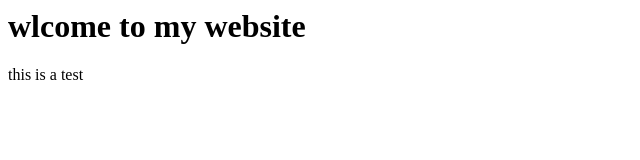
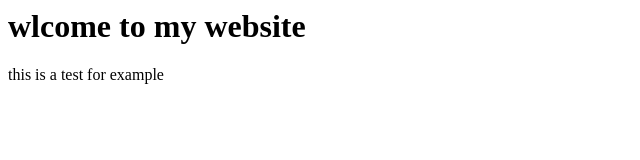
Before and after one commit to gen-eslam/---Learn-Git, a plain HTML site: page index.html in a window 1280 px wide. Shown: the full height of the page, 0-640 px from the left. Drawn offline with Linux system fonts and the light colour scheme.

Commit message:
added for example

```diff
--- a/index.html
+++ b/index.html
@@ -2,7 +2,7 @@
     <title> hello my website </title>
     <body>
         <h1>wlcome to my website</h1>
-        <p>this is a test</p>
+        <p>this is a test for example</p>
     </body>
     <script></script>
 </html>
```
